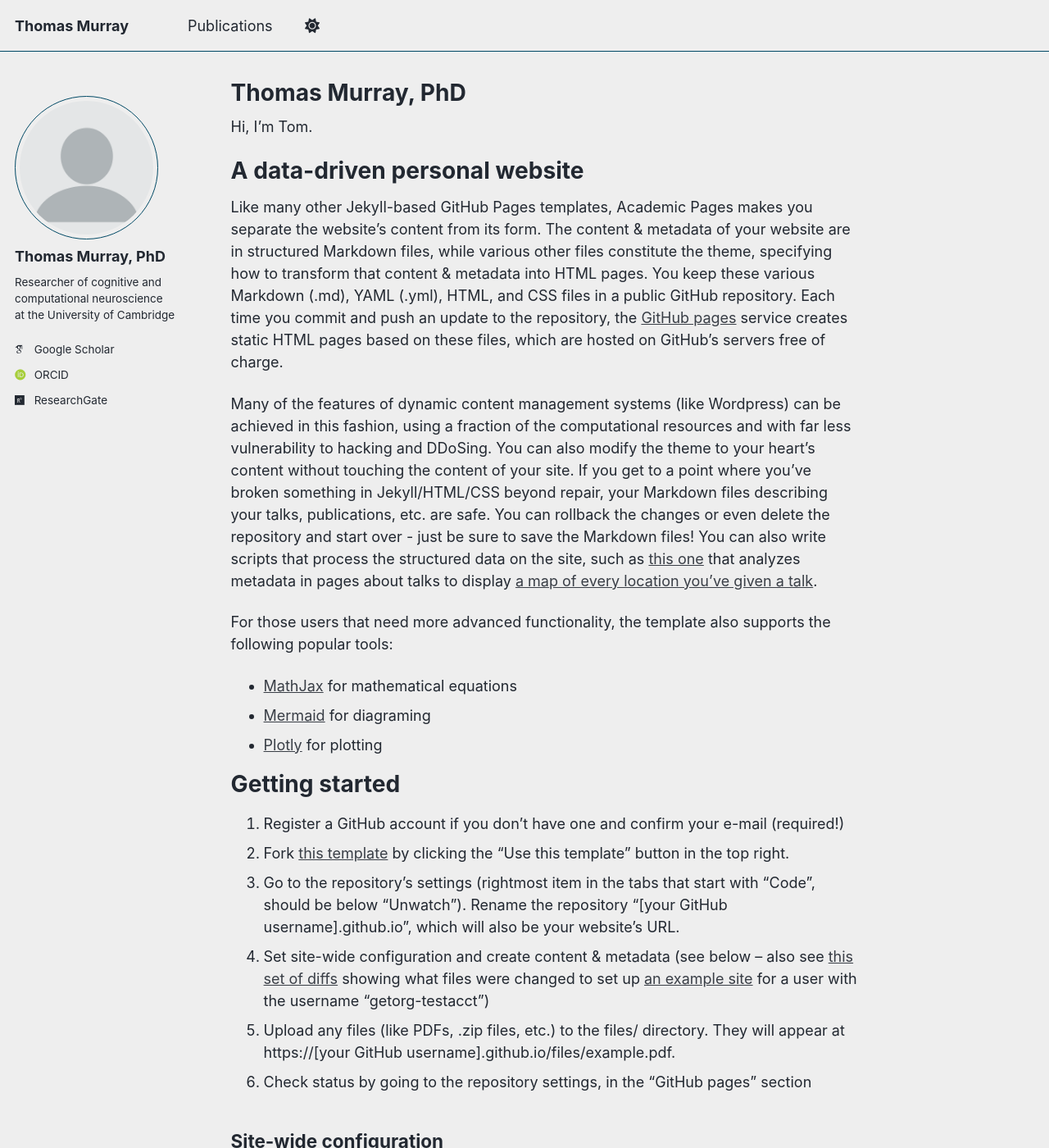
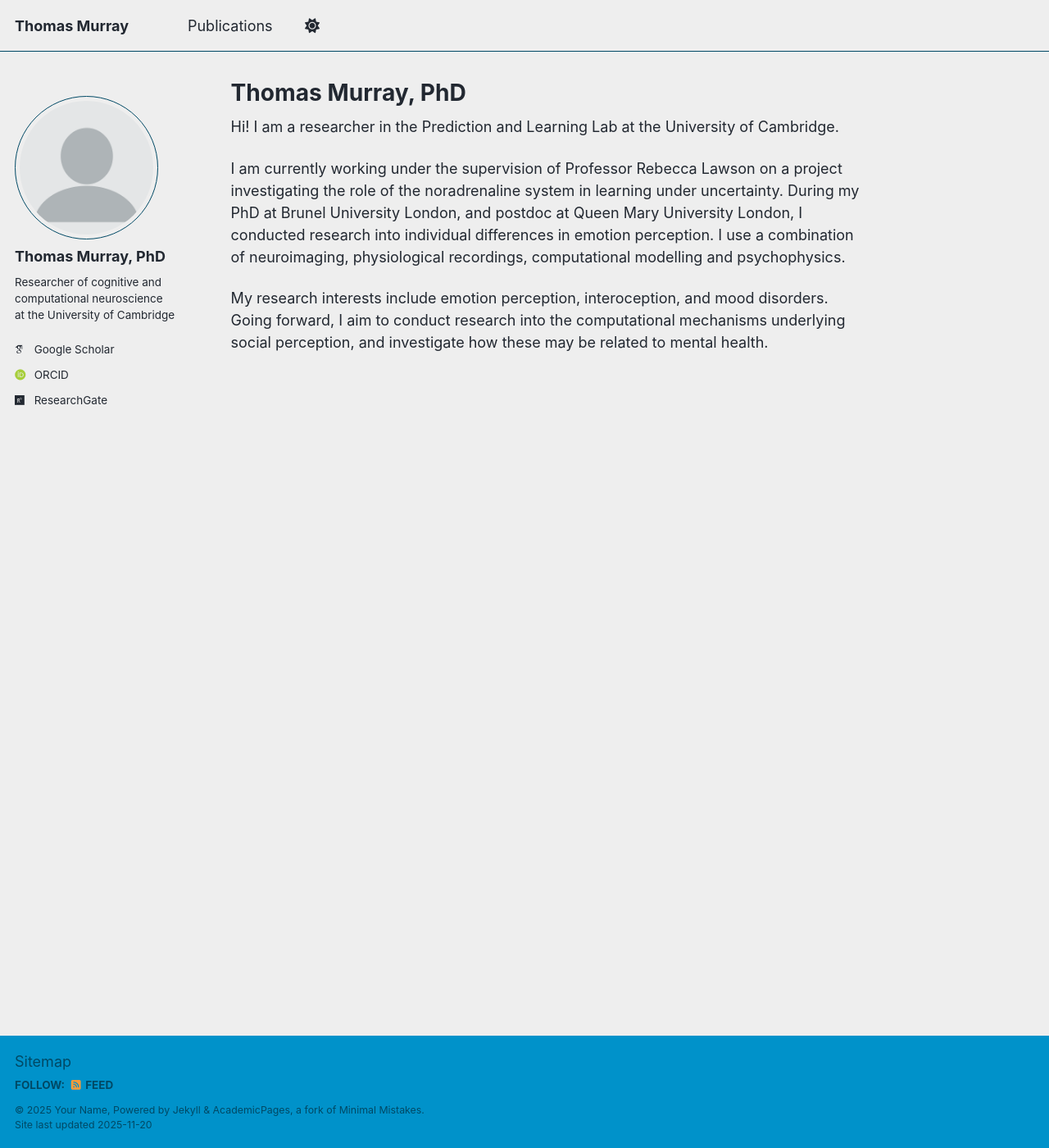
Before and after one commit to ThomasMurrayPhD/ThomasMurrayPhD.github.io, a Jekyll site: the page built from _pages/about.md, in a window 1280 px wide and 1400 px high. Shown: the whole window at 82% size. Built offline with Jekyll 4.4.1, drawn with Linux system fonts in a browser that asks for light colours; some web fonts are replaced; a script that is not in the unit is left out; some of the changed text lies outside the part shown.

Commit message:
Update about.md

```diff
--- a/_pages/about.md
+++ b/_pages/about.md
@@ -7,8 +7,25 @@ redirect_from:
   - /about.html
 ---
 
-Hi, I'm Tom.
 
+Hi! I am a researcher in the Prediction and Learning Lab at the University of Cambridge.
+
+I am currently working under the supervision of Professor Rebecca Lawson on a project investigating the role of the noradrenaline system in learning under uncertainty. During my PhD at Brunel University London, and postdoc at Queen Mary University London, I conducted research into individual differences in emotion perception. I use a combination of neuroimaging, physiological recordings, computational modelling and psychophysics.
+
+My research interests include emotion perception, interoception, and mood disorders. Going forward, I aim to conduct research into the computational mechanisms underlying social perception, and investigate how these may be related to mental health.
+
+<!--
+Hi!
+
+**What do I do?**
+I conduct research into emotion perception, interoception, learning under uncertainty and mental health, in the Department of Psychology at the University of Cambridge.
+
+**How do I do that?**
+I use a combination of neuroimaging, computational modelling, physiological measurements, psychophysics, and pharmacology.
+ -->
+
+
+<!--
 
 A data-driven personal website
 ======
@@ -53,3 +70,5 @@ Example: editing a Markdown file for a talk
 For more info
 ------
 More info about configuring Academic Pages can be found in [the guide](https://academicpages.github.io/markdown/), the [growing wiki](https://github.com/academicpages/academicpages.github.io/wiki), and you can always [ask a question on GitHub](https://github.com/academicpages/academicpages.github.io/discussions). The [guides for the Minimal Mistakes theme](https://mmistakes.github.io/minimal-mistakes/docs/configuration/) (which this theme was forked from) might also be helpful.
+
+ -->
```
